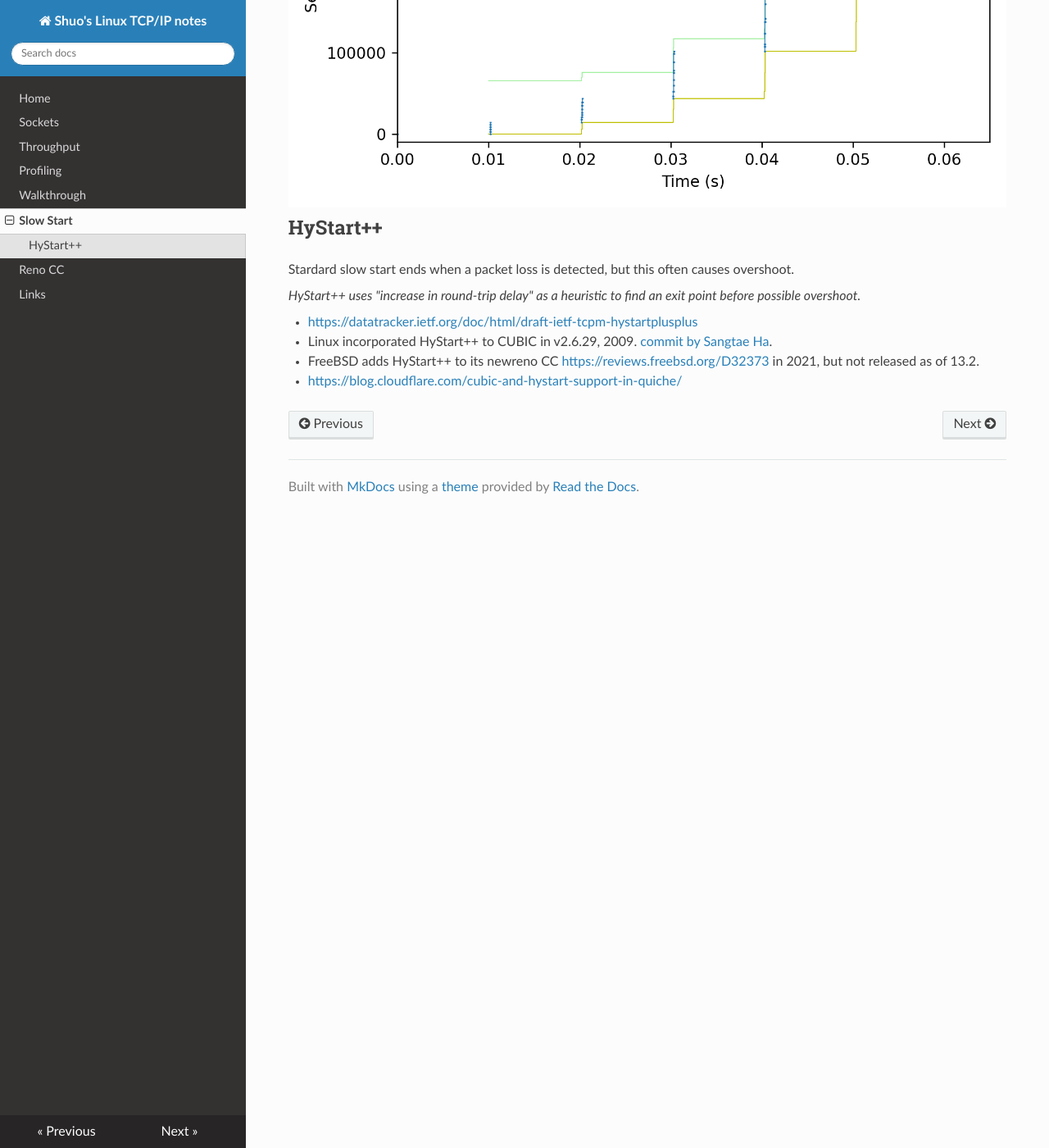
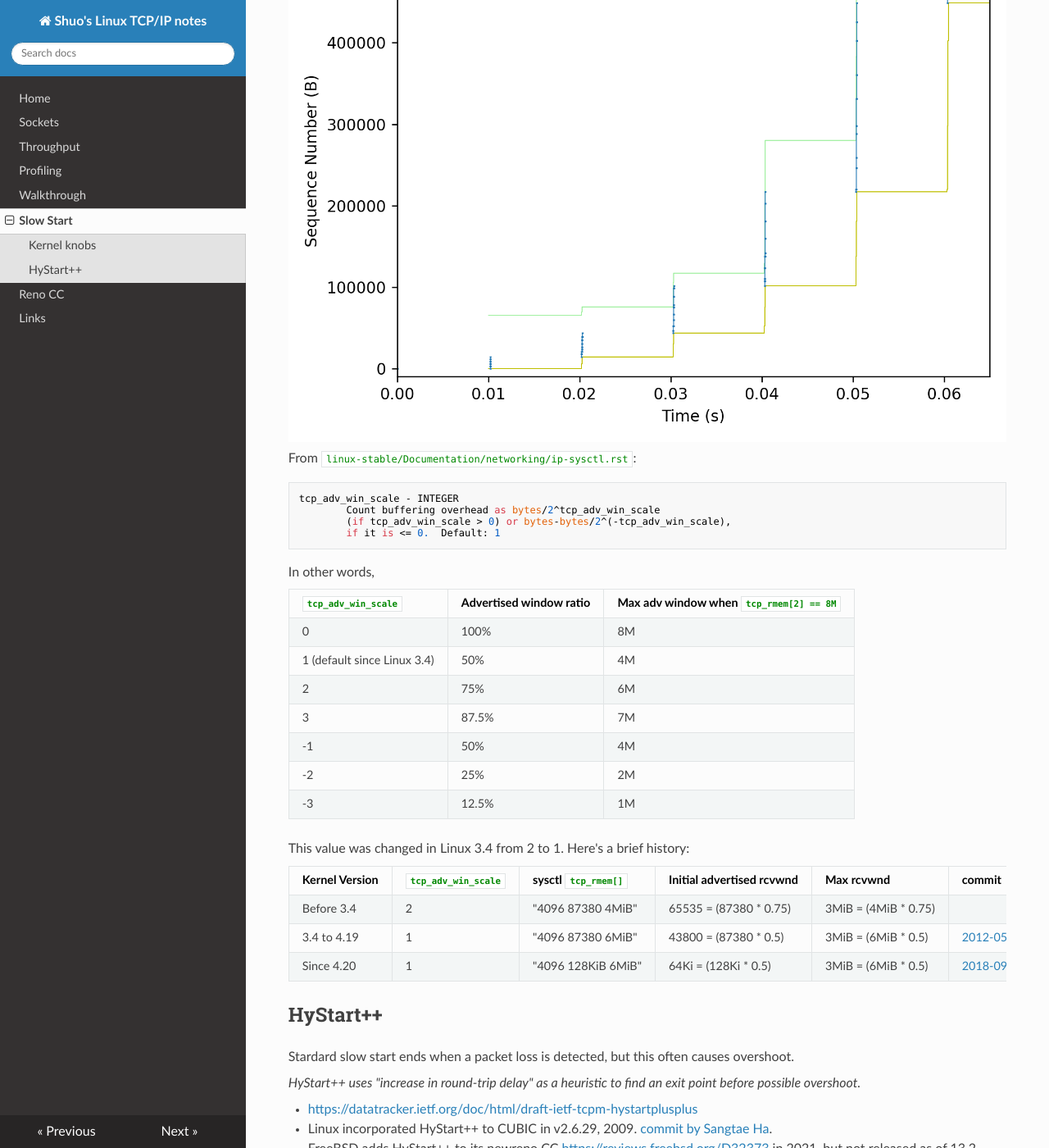
Before and after one commit to chenshuo/tcpip-study, an MkDocs documentation site: the page built from docs/slowstart.md, in a window 1280 px wide and 1400 px high, scrolled down 2161 px. Shown: the whole window at 82% size. Built offline with MkDocs 1.6.1, drawn with Linux system fonts in a browser that asks for light colours; nearby versions of some CDN libraries; some of the changed text lies outside the part shown.

Commit message:
update knobs in slowstart.md

````diff
--- a/docs/slowstart.md
+++ b/docs/slowstart.md
@@ -4,13 +4,28 @@
 
 * Cwnd increases nMSS upon receipt of an ACK covering new data of nMSS.
 * Effectively Cwnd doubles every round-trip time, Cwnd = IW * 2 ^ nRTT.
+* Exits when a packet loss is detected, sets ssthresh to Cwnd/2, as per Reno CC.
+* Linux doesn't increase Cwnd if transmitting is not limited by Cwnd, see `cubictcp_cong_avoid()` in `tcp_cubic.c` and `tcp_reno_cong_avoid()` in `tcp_cong.c`).
 
 With Initial Window = 10:
 
 ![](img/slow-start.png)
 
+## Kernel knobs
+
+```
+$ sysctl -A |grep tcp_.mem
+                  #  min    default     max
+net.ipv4.tcp_rmem = 4096	131072	6291456
+net.ipv4.tcp_wmem = 4096	16384	4194304
+```
+
+For `tcp_wmem[1] == 16K`, the default `sndbuf` is 16K.
+Which is greater than 10 (initial window) * 1460 (typical IPv4 MSS),
+works well for slow start.
+
 Linux 4.20 changed `tcp_rmem[1]` from 87k to 128KiB, [commit by Yuchung Cheng in 2018-09](https://git.kernel.org/pub/scm/linux/kernel/git/stable/linux.git/commit/?id=a337531b942bd8a03e7052444d7e36972aac2d92).
-So SYN rwin increased from 43k to 65k.
+So SYN rwin increased from 43k to 65k (when `tcp_adv_win_scale == 1`).
 
 With IW=10 and MSS=1.4k, during slow start,
 the old setting will hit window full on 3rd RTT,
@@ -20,6 +35,37 @@
 ![](img/slow-start-10ms.png)
 
 ![](img/slow-start-10ms-large-rwnd.png)
+
+
+From `linux-stable/Documentation/networking/ip-sysctl.rst`:
+
+```
+tcp_adv_win_scale - INTEGER
+        Count buffering overhead as bytes/2^tcp_adv_win_scale
+        (if tcp_adv_win_scale > 0) or bytes-bytes/2^(-tcp_adv_win_scale),
+        if it is <= 0.  Default: 1
+```
+
+In other words,
+
+| `tcp_adv_win_scale` | Advertised window ratio | Max adv window when `tcp_rmem[2] == 8M` |
+| ------------------  | ----------------------- | --- |
+| 0 |  100% | 8M |
+| 1 (default since Linux 3.4) |   50% | 4M |
+| 2 |   75% | 6M |
+| 3 | 87.5% | 7M |
+| -1 | 50% | 4M |
+| -2 | 25% | 2M |
+| -3 | 12.5% | 1M |
+
+This value was changed in Linux 3.4 from 2 to 1.
+Here's a brief history:
+
+| Kernel Version | `tcp_adv_win_scale` | sysctl `tcp_rmem[]` | Initial advertised rcvwnd | Max rcvwnd | commit |
+| --- | --- | --- | --- | --- | --- |
+| Before 3.4 | 2 | "4096 87380 4MiB" | 65535 = (87380 * 0.75) | 3MiB = (4MiB * 0.75) | |
+| 3.4 to 4.19 | 1 | "4096 87380 6MiB" | 43800 = (87380 * 0.5) | 3MiB = (6MiB * 0.5) | [2012-05](https://git.kernel.org/pub/scm/linux/kernel/git/stable/linux.git/commit/?id=b49960a05e32121d29316cfdf653894b88ac9190) |
+| Since 4.20 | 1 | "4096 128KiB 6MiB" | 64Ki = (128Ki * 0.5) | 3MiB = (6MiB * 0.5) | [2018-09](https://git.kernel.org/pub/scm/linux/kernel/git/stable/linux.git/commit/?id=a337531b942bd8a03e7052444d7e36972aac2d92)|
 
 ## HyStart++
 
````
Also changed, not shown: docs/links.md (+2 -0 lines).
